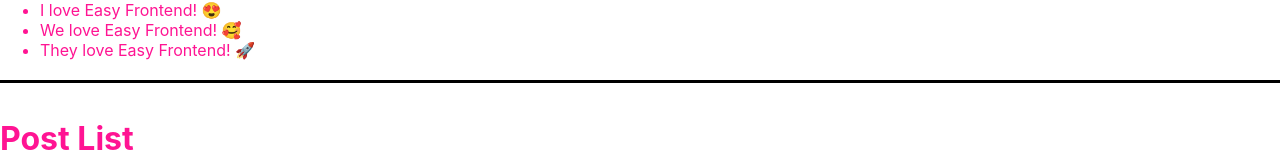
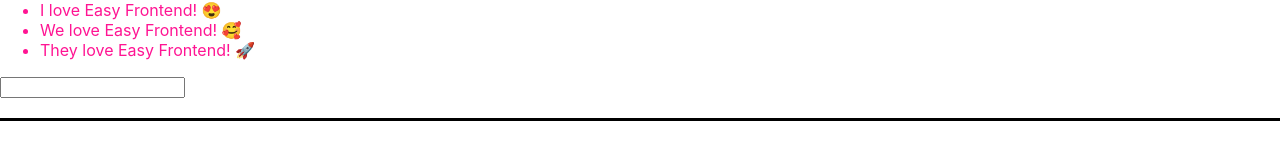
Before and after one commit to vanbui93/react_hooks_training, a React (Create React App) app: page / in a window 1280 px wide. Shown: the part 474-635 px from the top of the page. Built offline with nearby package versions, Linux system fonts and the light colour scheme; no server answers.

Commit message:
9. [useEffect] search su dung debounce

```diff
--- a/src/App.js
+++ b/src/App.js
@@ -6,6 +6,7 @@ import TodoForm from './components/TodoForm';
 import PostList from './components/PostList';
 import Pagination from './components/Pagination';
 import queryString from 'query-string';
+import PostFilterForm from './components/PostFilterForm';
 
 function App() {
   const [todoList, setTodoList] = useState([
@@ -88,6 +89,8 @@ function App() {
       <h1>TodoList</h1>
       <TodoForm onSubmit={handleTodoFormSubmit} />
       <TodoList todos={todoList} onTodoClick={handleTodoClick} />
+
+      <PostFilterForm/>
       <PostList posts={postList} />
       <Pagination
         pagination={pagination}
--- /dev/null
+++ b/src/components/PostFilterForm/index.jsx
@@ -0,0 +1,38 @@
+import React, { useState } from 'react';
+import PropTypes from 'prop-types';
+
+PostFilterForm.propTypes = {
+  onSubmit: PropTypes.func,
+};
+
+PostFilterForm.defaultProps = {
+  onSubmit: null,
+};
+
+function PostFilterForm(props) {
+  const { onSubmit } = props;
+  const { searchTerm, setSearchTerm } = useState('');
+
+  function handleSearchTermChange (e){
+    setSearchTerm(e.target.value);
+
+    if(onSubmit) {
+      const formValues = {
+        searchTerm,
+      }
+      onSubmit(formValues);
+    }
+  }
+
+  return (
+    <div>
+      <input
+        type="text"
+        value={searchTerm}
+        onChange={handleSearchTermChange}
+      />
+    </div>
+  );
+}
+
+export default PostFilterForm;
```
Also changed, not shown: src/components/PostFilterForm/style.scss (added).
